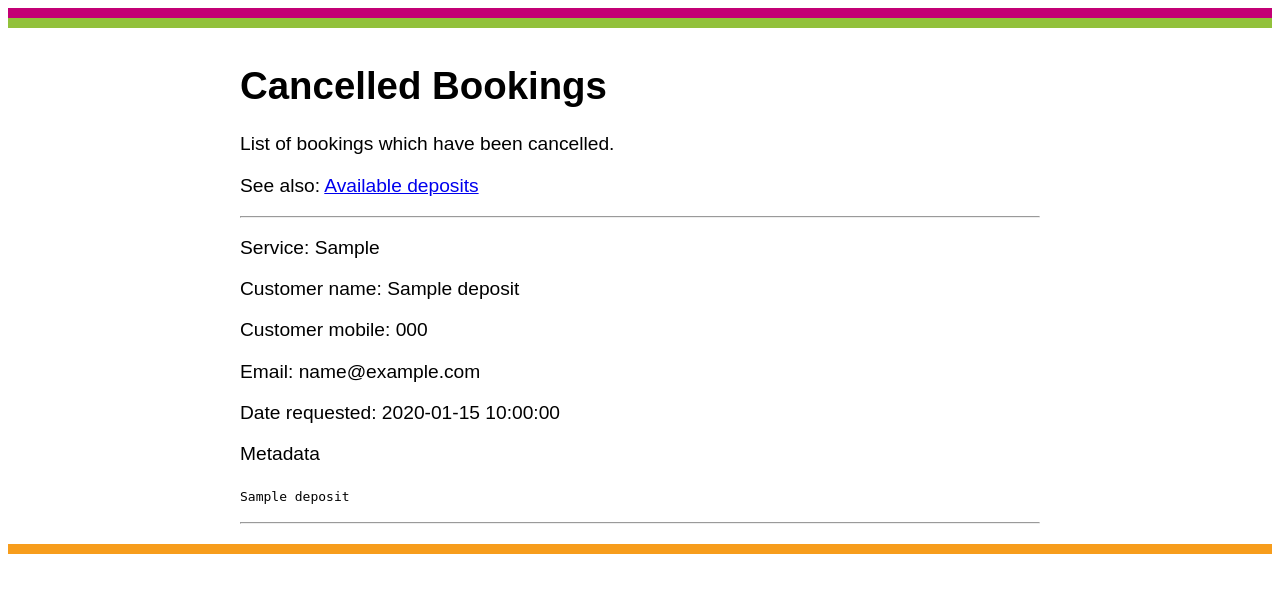
After one commit to KarmaComputing/collect-deposit-online, a Flask app: template app/templates/admin/cancelled-bookings.html in a window 1280 px wide. The commit adds this page. Shown: the top 593 px of the page. Run offline with Flask 2, Linux system fonts and the light colour scheme; the template is opened without the code that fills it: most values are stand-ins (such as "Sample title", 1, 10 or a date in 2020); parts of the project's set-up code (start-up, migrations or seed data) failed here and were passed over.

Commit message:
can cancel bookings, admin nav

```diff
--- a/app/app.py
+++ b/app/app.py
@@ -5,7 +5,11 @@ import os
 import time
 import json
 from pathlib import Path
-from .email import send_deposit_collected_email, send_booking_rescheduled_email
+from .email import (
+    send_deposit_collected_email,
+    send_booking_rescheduled_email,
+    send_booking_cancelled_email,
+)
 
 load_dotenv(verbose=True)  # take environment variables from .env.
 STRIPE_API_KEY = os.getenv("STRIPE_API_KEY")
@@ -139,6 +143,26 @@ def collected_deposits():
     )  # noqa: E501
 
 
+@app.route("/cancelled-bookings")
+def cancelled_bookings():
+    """List cancelled bookings"""
+    deposit_intents_path = Path(SHARED_MOUNT_POINT)
+    deposit_intents = list(
+        filter(lambda y: y.is_file(), deposit_intents_path.iterdir())
+    )
+
+    deposits = []
+    for path in deposit_intents:
+        with open(path) as fp:
+            deposit_intent = json.loads(fp.read())
+            if deposit_intent["deposit_status"] == "cancelled":
+                deposits.append(deposit_intent)
+
+    return render_template(
+        "admin/cancelled-bookings.html", deposits=deposits
+    )  # noqa: E501
+
+
 @app.route("/charge-deposit")
 def charge_deposit():
     """Charge the request to pay a deposit."""
@@ -208,10 +232,35 @@ def save_rescheduled_desposit():
         fp.truncate()
     message = f"""Booking has been rescheduled to:
             Date: {metadata['requested_date']}
-            Time: {metadata['requested_time']}.
+            Time: {metadata['requested_time']}
             Service/Product: {metadata['requested_product']}"""
     send_booking_rescheduled_email(
         to=metadata["customer_email"], content=message
     )  # noqa: E501
     flash("Reschedule complete")
     return redirect(url_for("reschedule_deposit", timestamp=filename))
+
+
+@app.route("/cancel-booking")
+def cancel_booking():
+    filename = request.args.get("timestamp", None)
+
+    filePath = Path(SHARED_MOUNT_POINT, filename)
+    with open(filePath, "r+") as fp:
+        metadata = json.loads(fp.read())
+        metadata["deposit_status"] = "cancelled"
+
+        fp.seek(0)
+        fp.write(json.dumps(metadata))
+        fp.truncate()
+
+    message = f"""Booking has been cancelled:
+            Service/Product: {metadata['requested_product']}
+            Date: {metadata['requested_date']}
+            Time: {metadata['requested_time']}.
+            Has now been cancelled."""
+    send_booking_cancelled_email(
+        to=metadata["customer_email"], content=message
+    )  # noqa: E501
+    flash("Booking has been cancelled")
+    return redirect(url_for("available_deposits"))
--- a/app/static/style.css
+++ b/app/static/style.css
@@ -33,6 +33,10 @@ input[type=submit], .btn {
   background: #f79d1c;
 }
 
+.btn-danger {
+  background: #de3f25; /* red */
+}
+
 input[type=submit]:hover, .btn-primary {
   background: #91b946;
 }
--- /dev/null
+++ b/app/templates/admin/cancelled-bookings.html
@@ -0,0 +1,28 @@
+{% extends "layout.html" %}
+{% block body %}
+
+<h1>Cancelled Bookings</h1>
+
+<p>List of bookings which have been cancelled.</p>
+<p>See also: <a href="{{ url_for('available_deposits') }}">Available deposits</a></p>
+<hr />
+
+{% for deposit in deposits %}
+  <p>Service: {{ deposit['requested_product'] }}</p>
+  <p>Customer name: {{ deposit['customer_name'] or 'Not given' }}</p>
+  <p>Customer mobile: {{ deposit['customer_mobile'] or 'Not given' }}</p>
+  <p>Email: {{ deposit['customer_email'] }}</p>
+  <p>Date requested: {{ deposit['requested_date'] }}</p>
+
+  <p>Metadata</p>
+  <small>
+  <code>
+  {{ deposit }}
+  </code>
+  </p>
+  </small>
+  <hr />
+{% endfor %}
+
+
+{% endblock %}
--- a/app/templates/admin/deposits-collected.html
+++ b/app/templates/admin/deposits-collected.html
@@ -1,10 +1,12 @@
 {% extends "layout.html" %}
+{% from "admin/admin-nav.jinja" import admin_nav %}
 {% block body %}
 
 <h1>Collected Deposits</h1>
 
+{{ admin_nav() }}
+
 <p>List of deposits which have been charged successfully.</p>
-<p>See also: <a href="{{ url_for('available_deposits') }}">Available deposits</a></p>
 <hr />
 
 {% for collected_deposit in collected_deposits %}
--- a/app/templates/admin/deposits.html
+++ b/app/templates/admin/deposits.html
@@ -1,10 +1,12 @@
 {% extends "layout.html" %}
+{% from "admin/admin-nav.jinja" import admin_nav %}
 {% block body %}
 
 <h1>Available Deposits</h1>
+{{ admin_nav() }}
+
 
 <p>List of deposits which are available for charging.</p>
-<p>See also: <a href="{{ url_for('collected_deposits') }}">Collected deposits</a></p>
 
 <hr />
 
@@ -25,6 +27,8 @@
   <a href="/charge-deposit?payment_method_id={{ available_deposit['payment_method'] }}&stripe_customer_id={{ available_deposit['stripe_customer_id'] }}&timestamp={{ available_deposit['timestamp'] }}" id="charge-deposit" class="btn btn-primary">Confirm &amp; charge &pound;15 now</a>
 
   <a href="/reschedule?timestamp={{ available_deposit['timestamp'] }}" id="reschedule-deposit" class="btn btn-warning">Reschedule</a>
+
+  <a href="{{ url_for('cancel_booking', timestamp=available_deposit['timestamp']) }} " id="cancel-booking" class="btn btn-danger">Cancel</a>
   <p>Metadata</p>
   <small>
   <code>
```
Also changed, not shown: app/email.py (+14 -1 lines), app/templates/admin/admin-nav.jinja (added, +9 -0 lines).
